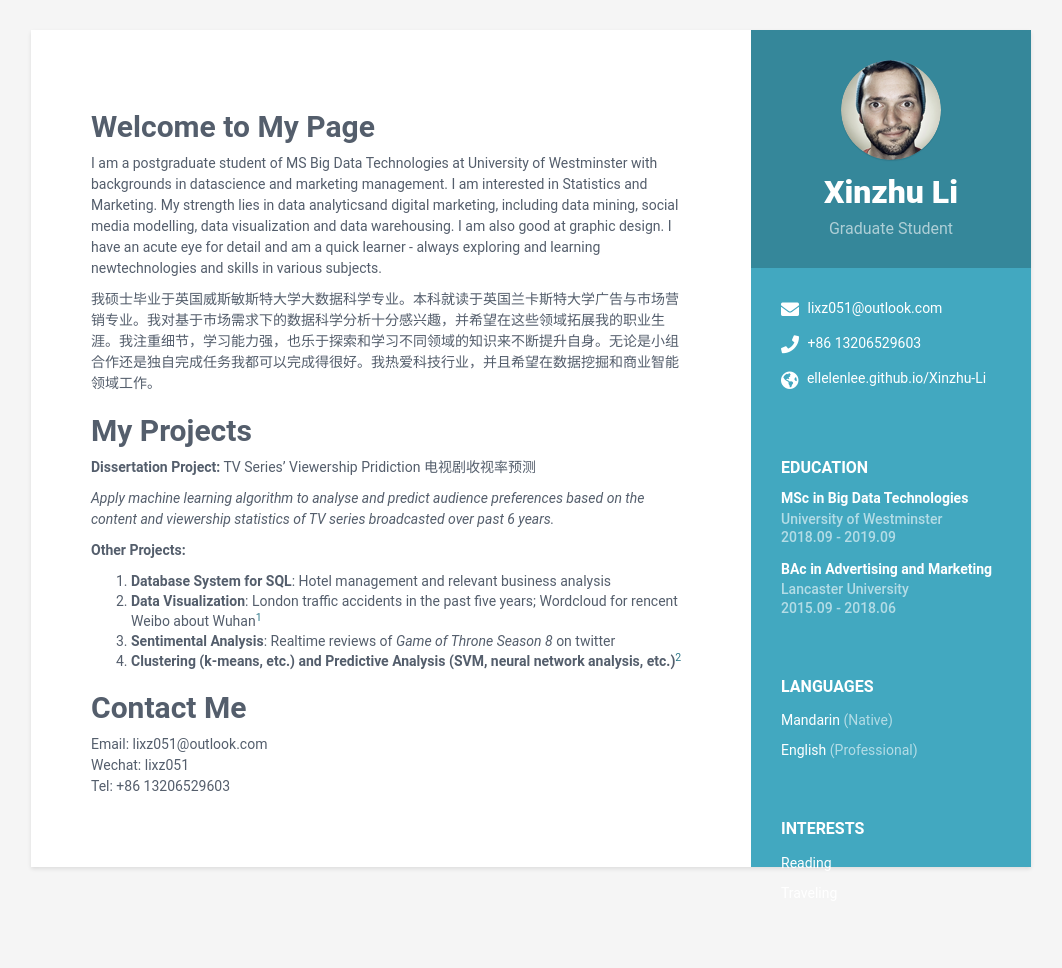
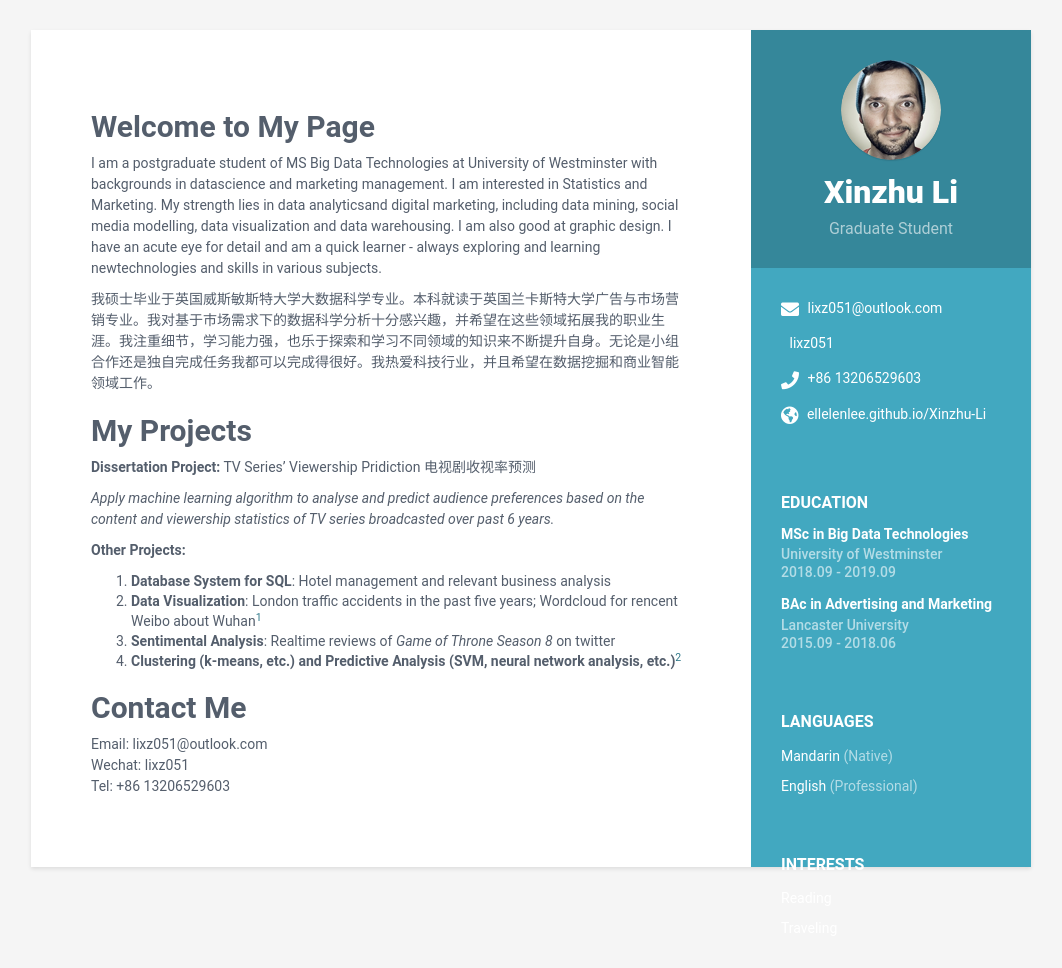
Before and after one commit to ellelenlee/Xinzhu-Li, a Jekyll site: the page built from index.md, in a window 1280 px wide. Shown: the whole page, without its empty margins (109-1171 px from the left). Built offline with Jekyll 4.4.1, drawn with Linux system fonts in a browser that asks for light colours; our own code applies the rules of GitHub Pages for plain Markdown files; before the commit the page ends 933 px from its top, so only the background shows below that.

Commit message:
Update contact.html

```diff
--- a/_includes/contact.html
+++ b/_includes/contact.html
@@ -7,7 +7,7 @@
     </li>
     {% endif %}
 
-    {% if sidebar.wexin %}
+    {% if sidebar.weixin %}
     <li class="weixin"><i class="fas fa-weixin"></i>
       <a href="tel:{{ sidebar.weixin }}">{{ sidebar.weixin }}</a>
     </li>
```
